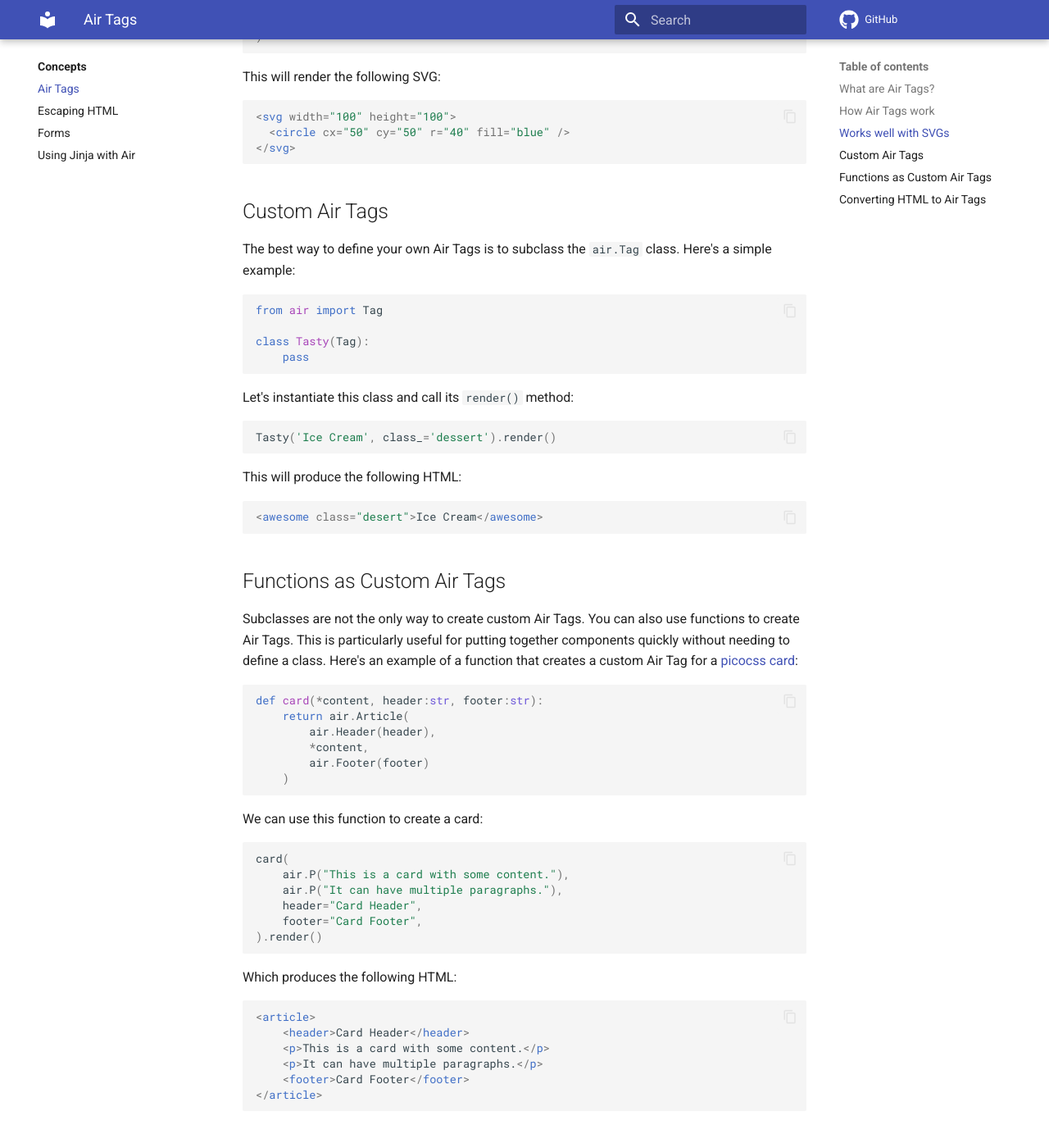
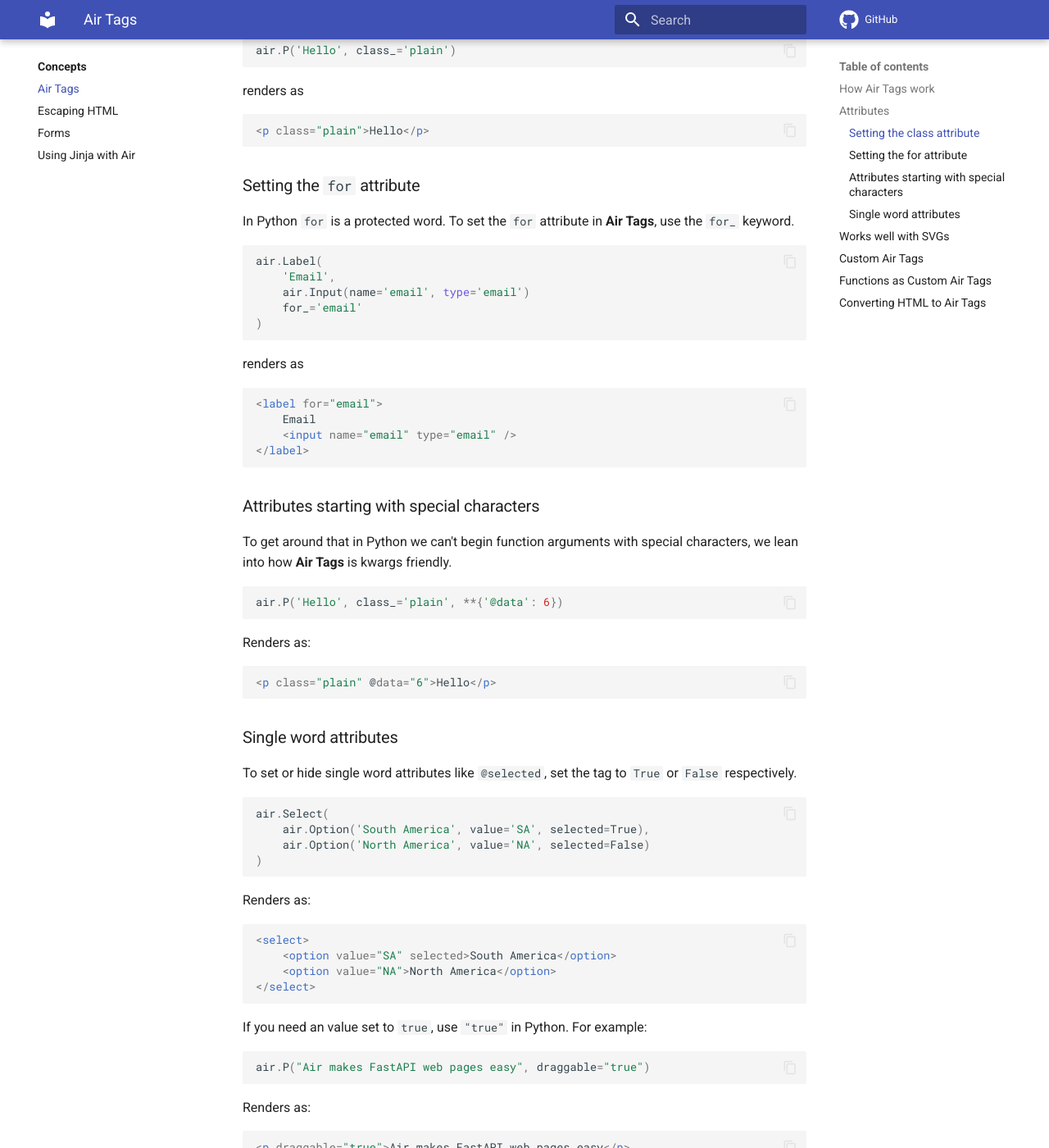
Before and after one commit to feldroy/air, an MkDocs documentation site: the page built from docs/concepts/air_tags.md, in a window 1280 px wide and 1400 px high, scrolled down 1396 px. Shown: the whole window at 82% size. Built offline with MkDocs 1.6.1 and Material for MkDocs 9.7.7, drawn with Linux system fonts in a browser that asks for light colours; comment, search, counter and statistics services are not loaded; some of the changed text lies outside the part shown.

Commit message:
Add boolean attributes to tags plus improve docs

````diff
--- a/docs/concepts/air_tags.md
+++ b/docs/concepts/air_tags.md
@@ -1,16 +1,12 @@
 # Air Tags
 
-Tags, also known as "Air Tags", are a fast, expressive way to generate HTML. Instead of a template language, Air Tags use Python classes to represent HTML elements. This allows leveraging Python's capabilities to generate content.
+**Air Tags**, sometimes shortend to **Tags**, are Python classes that render HTML. They can be combined to render web pages or small components. **Air Tags** are typed and documented, working well with any code completion tool.
 
 !!! note
 
-    This document covers how Tags, or Air Tags work. The full reference for them is the [Tag API Reference](../api/tags.md).
+    This document covers how **Air Tags** work. The full reference for them is the [Tag API Reference](../api/tags.md).
 
-## What are Air Tags?
-
-**Air Tags** are Python classes that render HTML. They can be combined to render web pages or small components. Air Tags are typed and documented, working well with any code completion tool.
-
-## How Air Tags work
+## How **Air Tags** work
 
 Used individually or combined into a greater whole, every Air Tag includes a `render()` method. When the render method is called, it returns the HTML representation of the Air Tag, as well as all the children of the Air Tag.
 
@@ -37,6 +33,104 @@ This is the output of the `render()` method for the example above:
 </article>
 ```
 
+## Attributes
+
+**Air Tags** convert keyword arguments into attributes. So:
+
+```python+html
+air.P('Hello', id="mine")
+```
+
+renders as:
+
+```html
+<p id="mine">Hello</p>
+```
+
+Lets take a look at some additional scenarios.
+
+### Setting the `class` attribute
+
+In Python `class` is a protected word. To set the `class` attribute in **Air Tags**, use the `class_` keyword.
+
+```python
+air.P('Hello', class_='plain')
+```
+
+renders as
+
+```html
+<p class="plain">Hello</p>
+```
+
+### Setting the `for` attribute
+
+In Python `for` is a protected word. To set the `for` attribute in **Air Tags**, use the `for_` keyword.
+
+```python
+air.Label(
+    'Email',
+    air.Input(name='email', type='email')
+    for_='email'
+)
+```
+
+renders as
+
+```html
+<label for="email">
+    Email
+    <input name="email" type="email" />
+</label>
+```
+
+### Attributes starting with special characters
+
+To get around that in Python we can't begin function arguments with special characters, we lean into how **Air Tags** is kwargs friendly.
+
+```python
+air.P('Hello', class_='plain', **{'@data': 6})
+```
+
+Renders as:
+
+```html
+<p class="plain" @data="6">Hello</p>
+```
+
+
+### Single word attributes
+
+To set or hide single word attributes like `@selected`, set the tag to `True` or `False` respectively.
+
+```python
+air.Select(
+    air.Option('South America', value='SA', selected=True),
+    air.Option('North America', value='NA', selected=False)
+)
+```
+
+Renders as:
+
+```html
+<select>
+    <option value="SA" selected>South America</option>
+    <option value="NA">North America</option>
+</select>
+```
+
+If you need an value set to `true`, use `"true"` in Python. For example:
+
+```python
+air.P("Air makes FastAPI web pages easy", draggable="true")
+```
+
+Renders as:
+
+```html
+<p draggable="true">Air makes FastAPI web pages easy</p>
+```
+
 ## Works well with SVGs
 
 Unlike HTML, SVG tags are case-sensitive. You can access SVG tags by importing them from the `air.svg` module. Here's a simple example:
@@ -61,7 +155,7 @@ This will render the following SVG:
 
 ## Custom Air Tags
 
-The best way to define your own Air Tags is to subclass the `air.Tag` class. Here's a simple example:
+The best way to define your own **Air Tags** is to subclass the `air.Tag` class. Here's a simple example:
 
 
 ```python
@@ -83,7 +177,7 @@ This will produce the following HTML:
 <awesome class="desert">Ice Cream</awesome>
 ```
 
-## Functions as Custom Air Tags
+## Functions as Custom **Air Tags**
 
 Subclasses are not the only way to create custom Air Tags. You can also use functions to create Air Tags. This is particularly useful for putting together components quickly without needing to define a class. Here's an example of a function that creates a custom Air Tag for a [picocss card](https://picocss.com/docs/card):
 
````
Also changed, not shown: pyproject.toml (line endings or trailing spaces), 2 other files.
